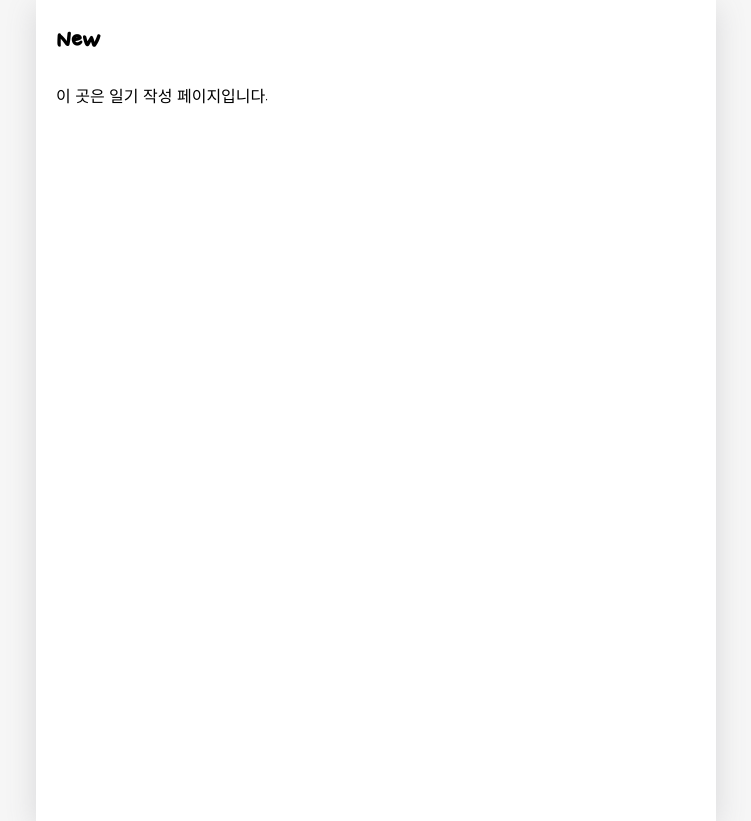
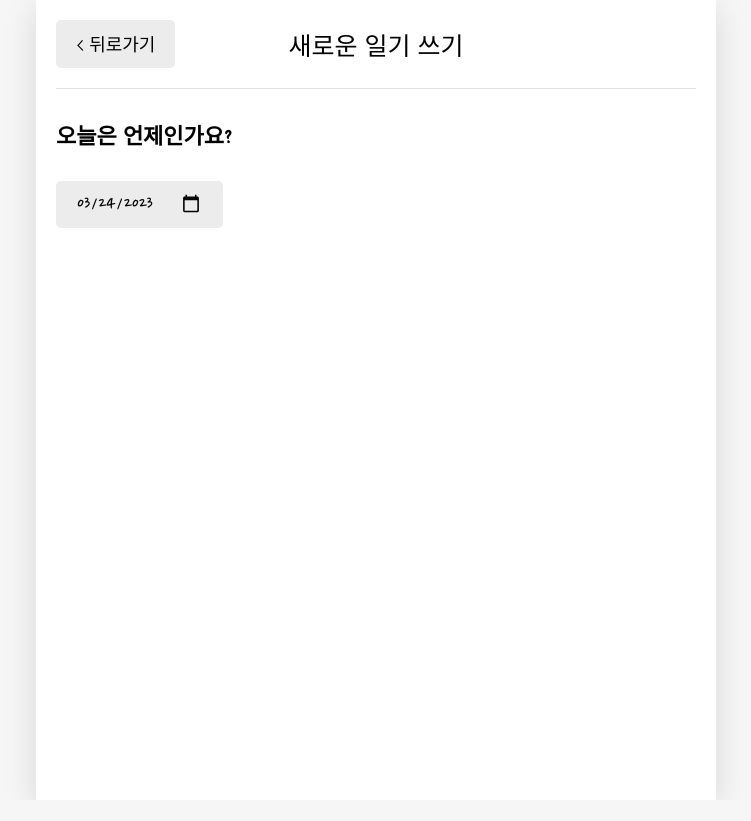
Before and after one commit to Yoo-uijin/EMOTION-DIARY, a React (Create React App) app: page /new in a window 1280 px wide. Shown: the whole page, without its empty margins (264-1015 px from the left). After the commit the page ends 800 px from the top, so only its background shows below. Built offline with nearby package versions, Linux system fonts and the light colour scheme; a web font is replaced by a local one.

Commit message:
page implementation - (/new)

```diff
--- a/src/App.css
+++ b/src/App.css
@@ -177,3 +177,24 @@ header .head_btn_right {
 .DiaryItem .btn_wrapper {
   min-width: 4.375rem;
 }
+
+/* DiaryEditor */
+
+.DiaryEditor section {
+  margin-bottom: 2.5rem;
+}
+
+.DiaryEditor h4 {
+  font-size: 1.375rem;
+  font-weight: bold;
+}
+
+.DiaryEditor .input_date {
+  border: none;
+  border-radius: 5px;
+  background-color: #ececec;
+  padding: 0.625rem 1.25rem;
+  cursor: pointer;
+  font-family: "Nanum Pen Script";
+  font-size: 1.25rem;
+}
--- /dev/null
+++ b/src/components/DiaryEditor.js
@@ -0,0 +1,45 @@
+import React, { useState } from "react";
+import { useNavigate } from "react-router-dom";
+
+import MyButton from "./MyButton";
+import MyHeader from "./MyHeader";
+
+const getStringDate = (date) => {
+  return date.toJSON().slice(0, 10);
+};
+
+const DiaryEditor = () => {
+  const navigate = useNavigate();
+  const [date, setDate] = useState(getStringDate(new Date()));
+
+  return (
+    <div className="DiaryEditor">
+      <MyHeader
+        headText={"새로운 일기 쓰기"}
+        leftChild={
+          <MyButton
+            text={"< 뒤로가기"}
+            onClick={() => {
+              navigate(-1);
+            }}
+          />
+        }
+      />
+      <div>
+        <section>
+          <h4>오늘은 언제인가요?</h4>
+          <div className="input_box">
+            <input
+              className="input_date"
+              type="date"
+              value={date}
+              onChange={(e) => setDate(e.target.value)}
+            />
+          </div>
+        </section>
+      </div>
+    </div>
+  );
+};
+
+export default DiaryEditor;
--- a/src/pages/New.js
+++ b/src/pages/New.js
@@ -1,10 +1,9 @@
-import React from "react";
+import DiaryEditor from "../components/DiaryEditor";
 
 const New = () => {
   return (
-    <div>
-      <h1>New</h1>
-      <p>이 곳은 일기 작성 페이지입니다.</p>
+    <div className="New">
+      <DiaryEditor />
     </div>
   );
 };
```
